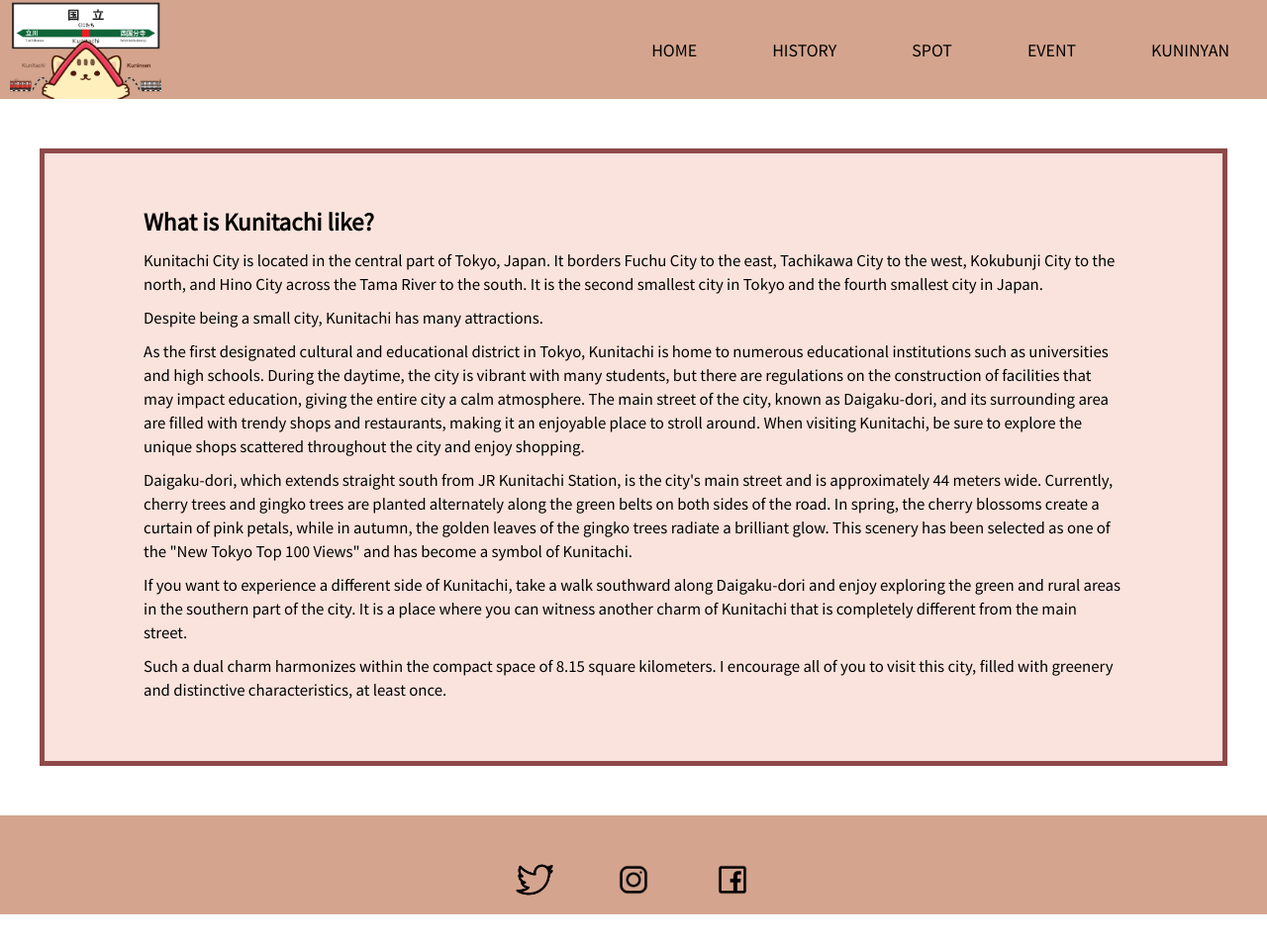
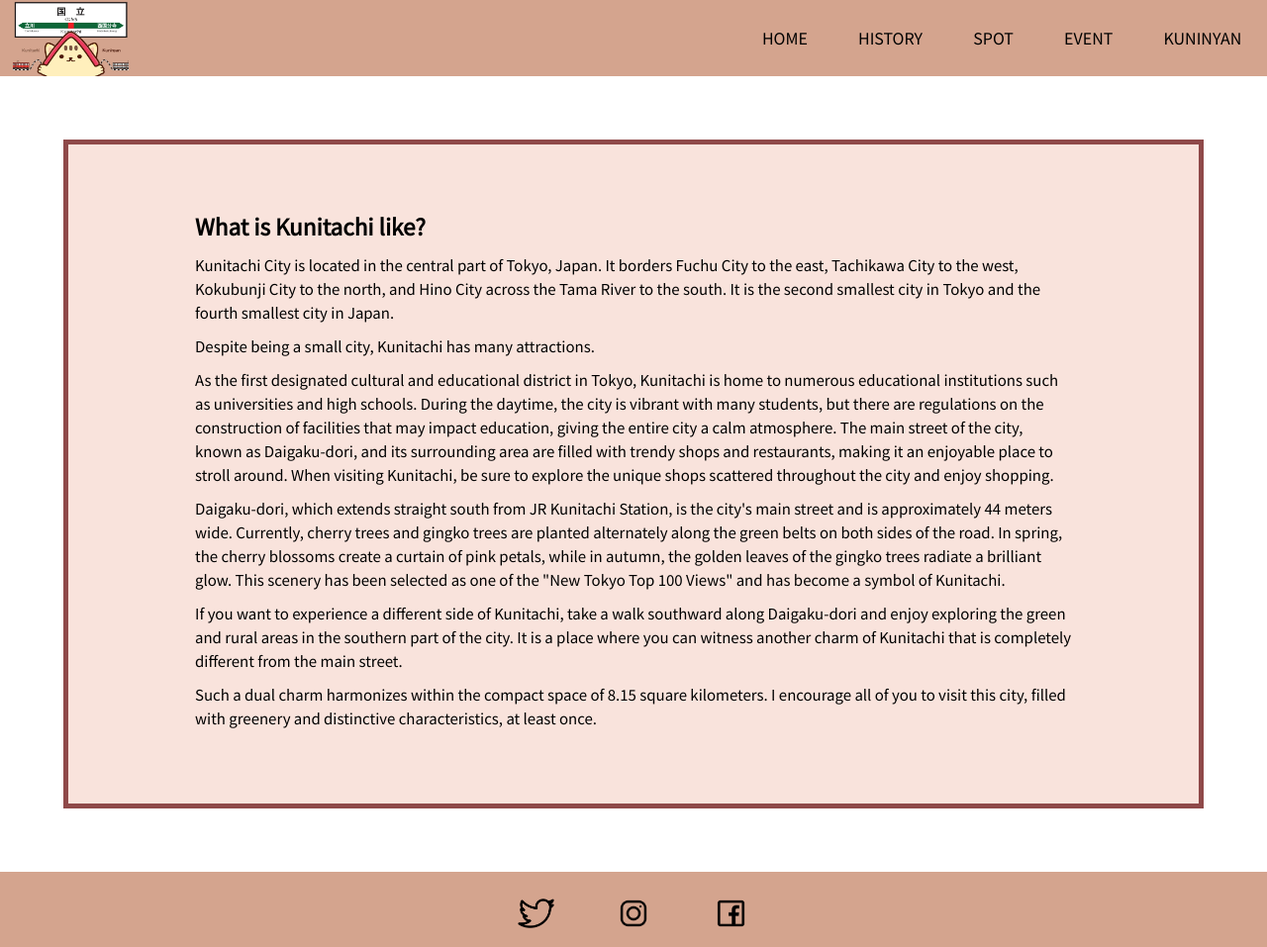
Before and after one commit to Chinatsu0820/responsive-kunitachi, a plain HTML site: page index.html in a window 1280 px wide. Shown: the whole page at 99% size. Before the commit the page ends 924 px from the top, so only its background shows below. Drawn offline with Linux system fonts and the light colour scheme.

Commit message:
edit index, nav, footer

```diff
--- a/css/style.css
+++ b/css/style.css
@@ -18,14 +18,14 @@
 }
 
 .menu-icon {
-    height: 100px;
+    height: 6vw;
     margin-right: auto; /* 左端のアイテムのみを左端に寄せたいときにそのアイテムに使用する */
-    margin-left: 10px;
+    margin-left: 1vw;
 }
 
 .menu-button {
-    margin : 20px;
-    padding : 18px;
+    padding : 1vw;
+    margin: 1vw;
     text-decoration: none; /* aタグにデフォルトでついてくるアンダーバーを消す */
 }
 
@@ -38,9 +38,9 @@
 .home-container {
     background-color: rgba(244, 206, 193, 0.564);
     border: 5px solid rgb(143, 73, 73);
-    width: 1200px;
-    margin: 50px auto;
-    padding: 50px 100px;
+    width: 90vw;
+    margin: 5vw auto;
+    padding: 5vw 10vw;
     font-size: 15px;
     line-height: 1.6;
 }
@@ -179,7 +179,6 @@
 
 /* ------------------------------FOOTER------------------------------ */
 .footer-container {
-    height: 100px;
     display: flex;
     justify-content: center; /* 横並びのアイテムを左右の中央に配置 */
     align-items: end; /* アイテムを下に配置 */
@@ -191,5 +190,7 @@
 }
 
 .footer-img {
-    height: 40px;
+    margin-top: 1vw;
+    height: 3vw;
+    min-height: 30px; /* mobileでもアイコンが小さくなりすぎないように */
 }
```
